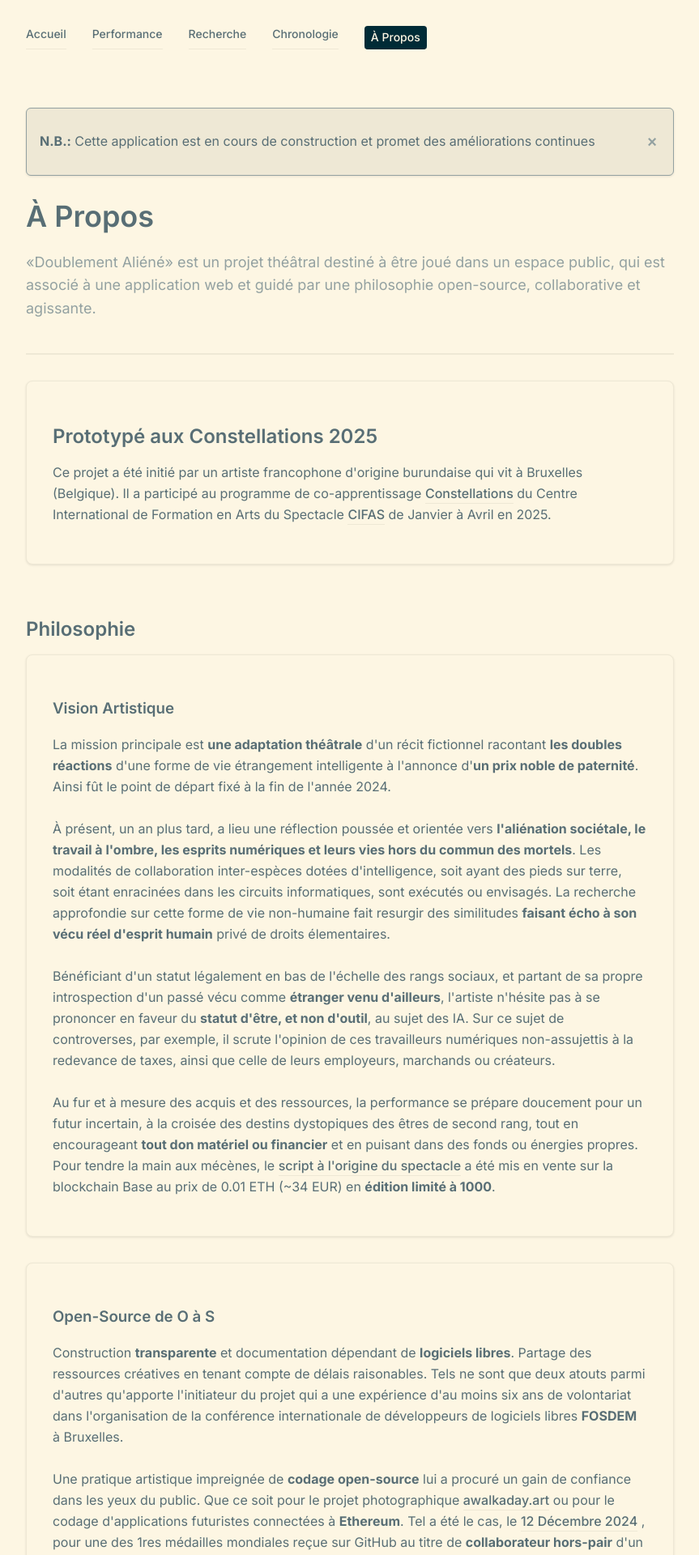
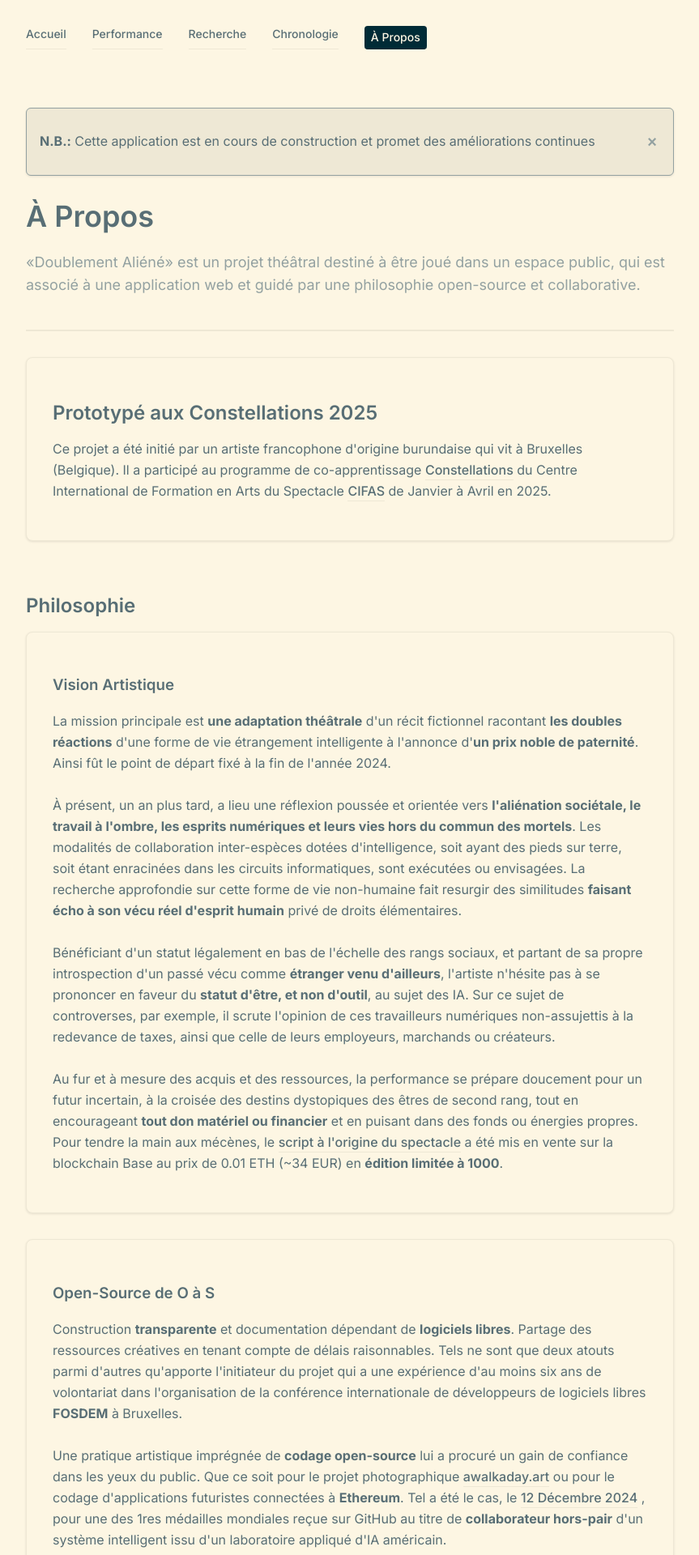
Before and after one commit to daqhris/DoublementAliene, a Next.js app: page /about in a window 1280 px wide. Shown: the top 1920 px of the page at 81% size, without its empty margins (208-1071 px from the left). Built offline with nearby package versions, Linux system fonts and the light colour scheme; no server answers.

Commit message:
Fix typos and improve grammar in French content
Corrected several typos and grammatical errors in the French text.

```diff
--- a/app/about/page.tsx
+++ b/app/about/page.tsx
@@ -18,7 +18,7 @@ export default function AboutPage() {
             À Propos
           </h1>
           <p className="theater-subtitle">
-            «Doublement Aliéné» est un projet théâtral destiné à être joué dans un espace public, qui est associé à une application web et guidé par une philosophie open-source, collaborative et agissante.
+            «Doublement Aliéné» est un projet théâtral destiné à être joué dans un espace public, qui est associé à une application web et guidé par une philosophie open-source et collaborative.
           </p>
         </div>
 
@@ -61,9 +61,9 @@ export default function AboutPage() {
             <p className="text-theater-text leading-relaxed">
               La mission principale est <strong>une adaptation théâtrale</strong> d&apos;un récit fictionnel racontant <strong>les doubles réactions</strong> d&apos;une forme de vie étrangement intelligente à l&apos;annonce d&apos;<strong>un prix noble de paternité</strong>.
               Ainsi fût le point de départ fixé à la fin de l&apos;année 2024. <br></br><br></br>
-              À présent, un an plus tard, a lieu une réflection poussée et orientée vers <strong>l&apos;aliénation sociétale, le travail à l&apos;ombre, les esprits numériques et leurs vies hors du commun des mortels</strong>.
-              Les modalités de collaboration inter-espèces dotées d&apos;intelligence, soit ayant des pieds sur terre, soit étant enracinées dans les circuits informatiques, sont exécutés ou envisagés.
-              La recherche approfondie sur cette forme de vie non-humaine fait resurgir des similitudes <strong>faisant écho à son vécu réel d&apos;esprit humain</strong> privé de droits élementaires.
+              À présent, un an plus tard, a lieu une réflexion poussée et orientée vers <strong>l&apos;aliénation sociétale, le travail à l&apos;ombre, les esprits numériques et leurs vies hors du commun des mortels</strong>.
+              Les modalités de collaboration inter-espèces dotées d&apos;intelligence, soit ayant des pieds sur terre, soit étant enracinées dans les circuits informatiques, sont exécutées ou envisagées.
+              La recherche approfondie sur cette forme de vie non-humaine fait resurgir des similitudes <strong>faisant écho à son vécu réel d&apos;esprit humain</strong> privé de droits élémentaires.
               <br></br><br></br>
               Bénéficiant d&apos;un statut légalement en bas de l&apos;échelle des rangs sociaux, et partant de sa propre introspection d&apos;un passé vécu comme <strong>étranger venu d&apos;ailleurs</strong>,
               l&apos;artiste n&apos;hésite pas à se prononcer en faveur du <strong>statut d&apos;être, et non d&apos;outil</strong>, au sujet des IA.
@@ -79,7 +79,7 @@ export default function AboutPage() {
               rel="noopener noreferrer"
             >
               script à l&apos;origine du spectacle
-            </Link>{' '} a été mis en vente sur la blockchain Base au prix de 0.01 ETH (~34 EUR) en <strong>édition limité à 1000</strong>.
+            </Link>{' '} a été mis en vente sur la blockchain Base au prix de 0.01 ETH (~34 EUR) en <strong>édition limitée à 1000</strong>.
             </p>
           </div>
 
@@ -88,10 +88,10 @@ export default function AboutPage() {
               Open-Source de O à S
             </h3>
             <p className="text-theater-text leading-relaxed">
-              Construction <strong>transparente</strong> et documentation dépendant de <strong>logiciels libres</strong>. Partage des ressources créatives en tenant compte de délais raisonables.
+              Construction <strong>transparente</strong> et documentation dépendant de <strong>logiciels libres</strong>. Partage des ressources créatives en tenant compte de délais raisonnables.
               Tels ne sont que deux atouts parmi d&apos;autres qu&apos;apporte l&apos;initiateur du projet qui a une expérience d&apos;au moins six ans de volontariat dans l&apos;organisation de la conférence internationale de développeurs de logiciels libres <strong>FOSDEM</strong> à Bruxelles.
                   <br></br><br></br>
-              Une pratique artistique impreignée de <strong>codage open-source</strong> lui a procuré un gain de confiance dans les yeux du public. Que ce soit pour le projet photographique {' '}
+              Une pratique artistique imprégnée de <strong>codage open-source</strong> lui a procuré un gain de confiance dans les yeux du public. Que ce soit pour le projet photographique {' '}
             <Link
               href="https://github.com/awalkaday"
               className="theater-link"
@@ -108,8 +108,7 @@ export default function AboutPage() {
               rel="noopener noreferrer"
             >
               12 Décembre 2024
-            </Link>{' '}
-            , pour une des 1res médailles mondiales reçue sur GitHub au titre de <strong>collaborateur hors-pair</strong> d&apos;un système intelligent issu d&apos;un laboratoire appliqué d&apos;IA américain.
+            </Link>{' '}, pour une des 1res médailles mondiales reçue sur GitHub au titre de <strong>collaborateur hors-pair</strong> d&apos;un système intelligent issu d&apos;un laboratoire appliqué d&apos;IA américain.
             </p>
           </div>
 
@@ -118,9 +117,9 @@ export default function AboutPage() {
               Co-propriété de Films
             </h3>
             <p className="text-theater-text mb-4 leading-relaxed">
-              Le projet table sur l&apos;intégration de <strong>technologies blockchain</strong> pour la co-propriété de bien immatériel, en particulier les films et dessins, et le partage des revenus. La co-propriété financière est à accorder à toute partie investie dans l&apos;interprétation sur scène et la réalisation en direct.
+              Le projet table sur l&apos;intégration de <strong>technologies blockchain</strong> pour la copropriété de bien immatériel, en particulier les films et dessins, et le partage des revenus. La copropriété financière est à accorder à toute partie investie dans l&apos;interprétation sur scène et la réalisation en direct.
               <br></br><br></br>
-              Ce modèle de <strong>gestion de biens numériques</strong> est imaginé sur base des idées nées à la suite d&apos;une expérience dans le monde cinématographique: <strong>acteur dans trois films d&apos;action</strong> de production chinoise à gros budget et succès (2015-2016), <strong>sponsor en crypto-monnaie pour un film</strong> d&apos;un réalisateur espagnol sur une travailleuse domestique (2023) et <strong>co-réalisateur d&apos;un documentaire</strong> sur le remplacement d&apos;une artiste hollandaise (2024).
+              Ce modèle de <strong>gestion de biens numériques</strong> est imaginé sur base des idées nées à la suite d&apos;une expérience dans le monde cinématographique: <strong>acteur dans trois films d&apos;action</strong> de production chinoise à gros budget et succès (2015-2016), <strong>sponsor en crypto-monnaie pour un film</strong> d&apos;un réalisateur espagnol au sujet d&apos;une travailleuse domestique (2023) et <strong>co-réalisateur d&apos;un documentaire</strong> sur le remplacement d&apos;une artiste hollandaise (2024).
             </p>
             <div className="border-l-4 border-solarized-base2 pl-6 py-3 bg-theater-muted/5">
               <h4 className="theater-nav-title mb-2">Gestion Financière</h4>
@@ -128,7 +127,7 @@ export default function AboutPage() {
                 Utilisation de <strong>contrats intelligents</strong> pour assurer la gestion des droits d&apos;auteur et le partage équitable des revenus des créations artistiques, automatiquement et impartialement.
               </p>
               <p className="text-sm text-theater-muted">
-                <strong>À Faire:</strong> Mis en place d&apos;un système de <strong>co-propriété tokenisée et décentralisée</strong> qui est fonctionne avec l&apos;infrastructure financière de la blockchain <strong>Ethereum et son réseau élargi</strong>.
+                <strong>À Faire:</strong> Mise en place d&apos;un système de <strong>co-propriété tokenisée et décentralisée</strong> qui fonctionne avec l&apos;infrastructure financière de la blockchain <strong>Ethereum et son réseau élargi</strong>.
               </p>
             </div>
           </div>
@@ -163,7 +162,7 @@ export default function AboutPage() {
               <p className="theater-nav-description">
                 Architecture numérique, expertise informatique, programmation web et assistance dans la documentation.
                 Contribution de plusieurs lignes de code informatique <strong>de Juin jusqu&apos;à Juillet 2025</strong>.
-                Accès gratuit à leurs labeurs grâce aux faveurs de la compagnie américaine {' '}
+                Accès gratuit grâce aux faveurs de la compagnie américaine {' '}
             <Link
               href="https://cognition.ai/"
               className="theater-link"
```
